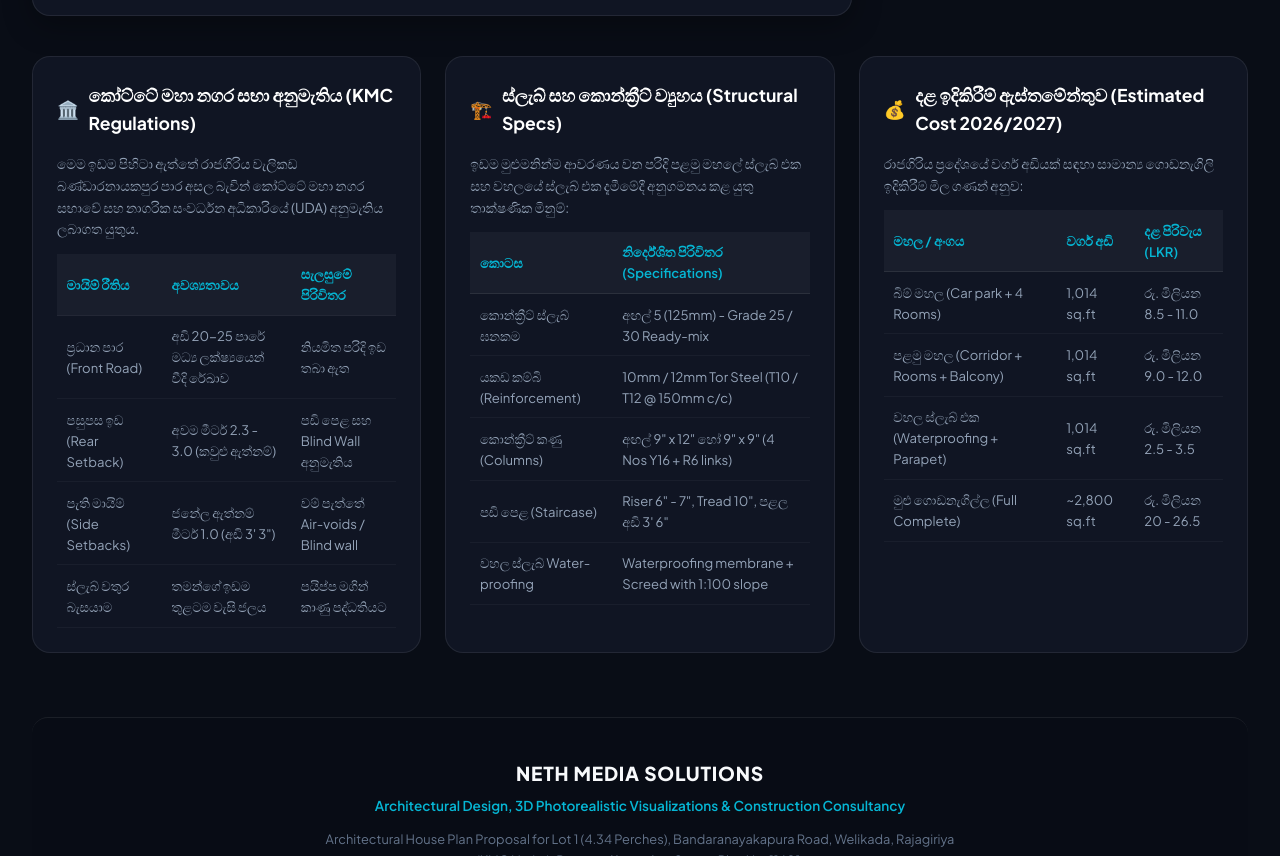
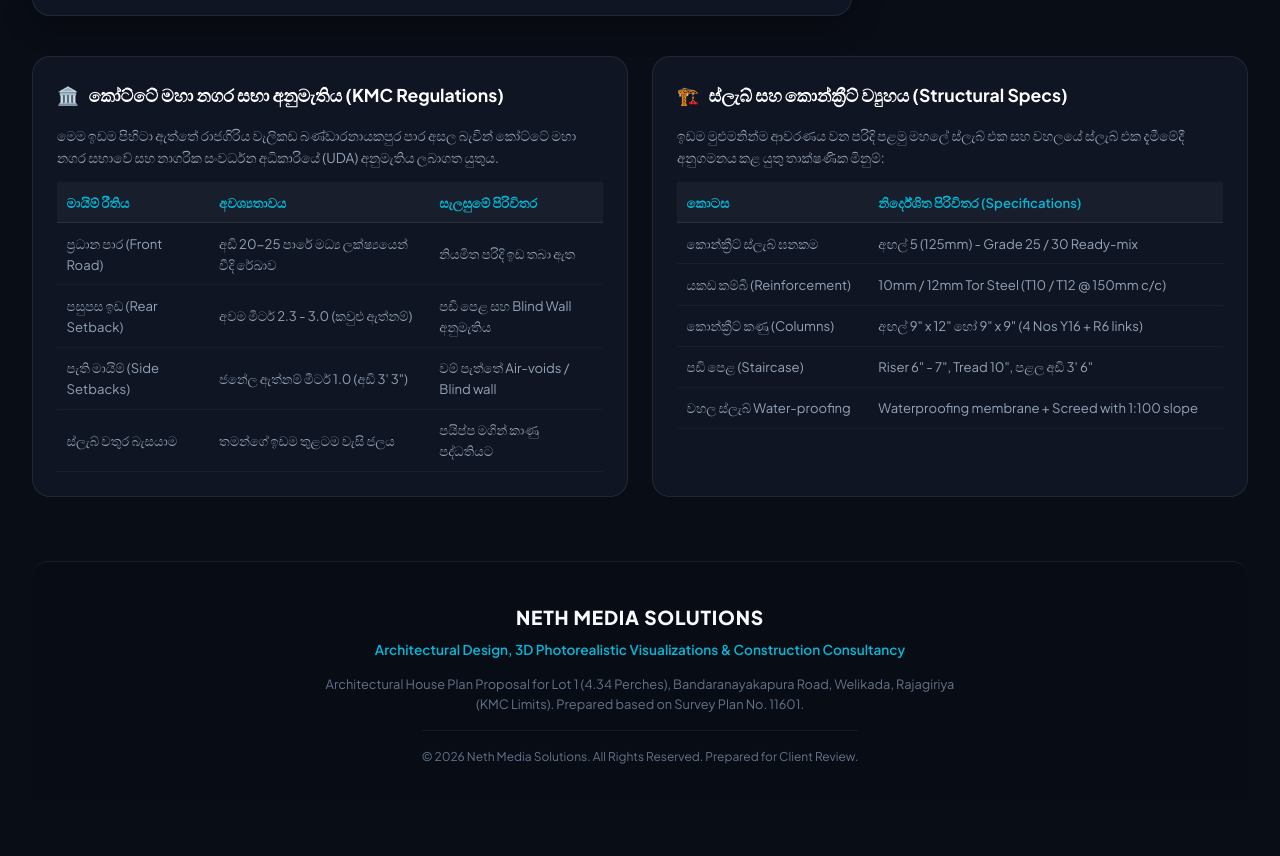
Before and after one commit to Mandila2008/Home-Plan, a plain HTML site: page index.html in a window 1280 px wide. Shown: the part 1758-2614 px from the top of the page. Drawn offline with Linux system fonts and the light colour scheme.

Commit message:
Add files via upload

```diff
--- a/index.html
+++ b/index.html
@@ -606,19 +606,6 @@
           <tr><td>වහල ස්ලැබ් Water-proofing</td><td>Waterproofing membrane + Screed with 1:100 slope</td></tr>
         </table>
       </div>
-
-      <!-- Cost Estimate -->
-      <div class="info-box">
-        <h2><span>💰</span> දළ ඉදිකිරීම් ඇස්තමේන්තුව (Estimated Cost 2026/2027)</h2>
-        <p>රාජගිරිය ප්‍රදේශයේ වර්ග අඩියක් සඳහා සාමාන්‍ය ගොඩනැගිලි ඉදිකිරීම් මිල ගණන් අනුව:</p>
-        <table class="table-custom">
-          <tr><th>මහල / අංගය</th><th>වර්ග අඩි</th><th>දළ පිරිවැය (LKR)</th></tr>
-          <tr><td>බිම් මහල (Car park + 4 Rooms)</td><td>1,014 sq.ft</td><td>රු. මිලියන 8.5 - 11.0</td></tr>
-          <tr><td>පළමු මහල (Corridor + Rooms + Balcony)</td><td>1,014 sq.ft</td><td>රු. මිලියන 9.0 - 12.0</td></tr>
-          <tr><td>වහල ස්ලැබ් එක (Waterproofing + Parapet)</td><td>1,014 sq.ft</td><td>රු. මිලියන 2.5 - 3.5</td></tr>
-          <tr><td>මුළු ගොඩනැගිල්ල (Full Complete)</td><td>~2,800 sq.ft</td><td>රු. මිලියන 20 - 26.5</td></tr>
-        </table>
-      </div>
     </div>
 
     <footer style="margin-top: 4rem; padding: 2.5rem 1rem; border-top: 1px solid var(--card-border); text-align: center; background: rgba(9, 13, 22, 0.95); border-radius: 16px;">
```
